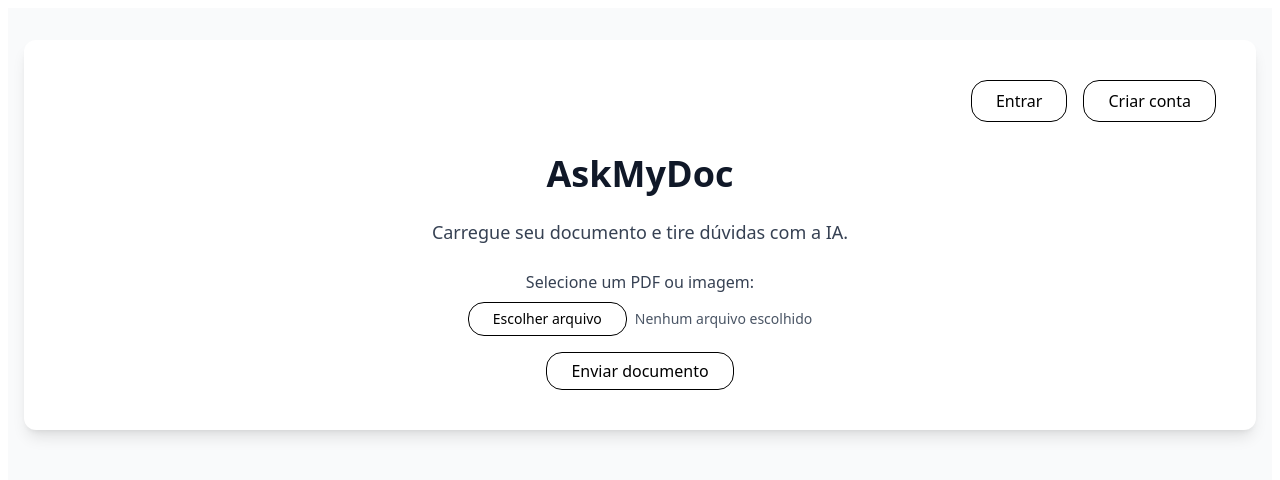
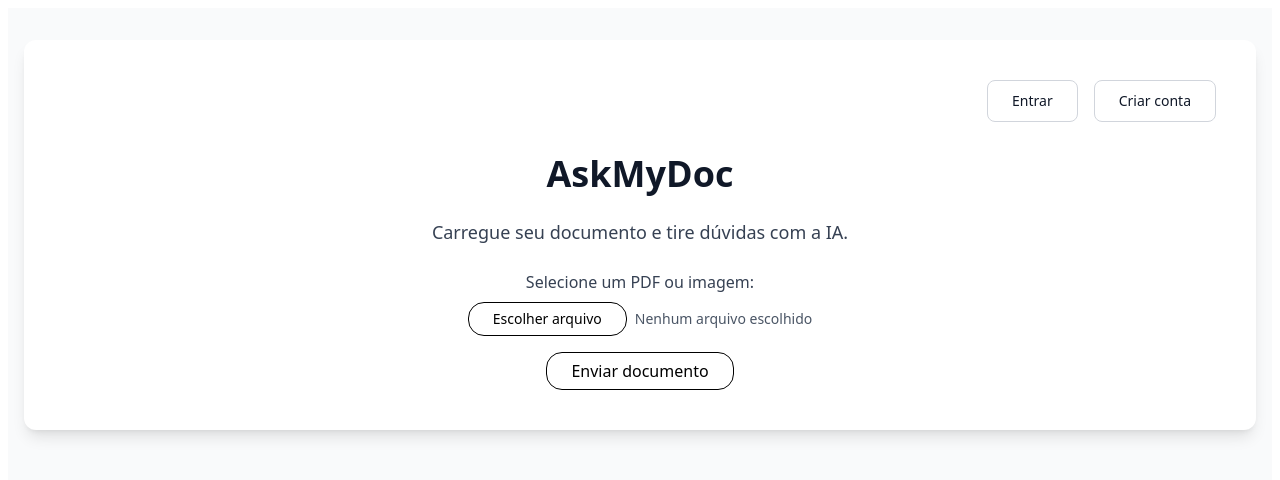
Before and after one commit to gabrielmmh/askMyDoc, a Next.js app in the folder apps/frontend/: page / in a window 1280 px wide. Shown: the top 480 px of the page. Built offline with nearby package versions, Linux system fonts and the light colour scheme; no server answers.

Commit message:
style: padronizar estilos de header

```diff
--- a/apps/frontend/src/styles/home/header.module.css
+++ b/apps/frontend/src/styles/home/header.module.css
@@ -1,34 +1,15 @@
-@tailwind base;
-@tailwind components;
-@tailwind utilities;
 @reference "tailwindcss";
 
 .container {
     @apply min-h-screen flex flex-col bg-gray-50 px-4 pt-8;
 }
 
-.card {
-    @apply bg-white rounded-xl shadow-lg p-8 w-full max-w-md;
-}
-
-.title {
-    @apply text-2xl font-bold mb-6 text-gray-900;
-}
-
-.form {
-    @apply space-y-4 items-center justify-center;
-}
-
-.label {
-    @apply block text-sm font-medium text-gray-700 mb-1;
-}
-
-.input {
-    @apply w-full border border-blue-300 rounded-md px-3 py-2 bg-white text-gray-900 focus:outline-none focus:ring-2 focus:ring-indigo-500;
-}
-
 .navButton {
-    @apply bg-white border-1 text-black font-sans py-2 px-6 rounded-2xl hover:border-amber-600 transition duration-400 ease-in-out text-base shadow-none appearance-none;
+    @apply bg-white text-gray-900 font-medium py-2.5 px-6 rounded-lg text-sm cursor-pointer
+           border border-gray-300
+           hover:border-amber-600 hover:text-amber-600
+           transition-colors duration-200
+           disabled:opacity-50 disabled:cursor-not-allowed;
 }
 
 .linkText {
@@ -36,5 +17,5 @@
 }
 
 .link {
-    @apply text-indigo-600 hover:underline;
+    @apply text-amber-600 hover:underline;
 }
```
